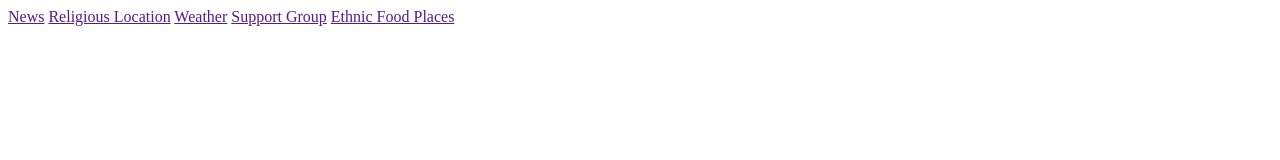
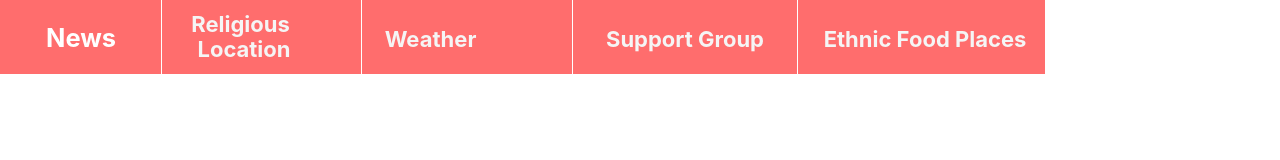
Before and after one commit to DarkMak/DeltaSigmaHacks, a plain HTML site: page index.html in a window 1280 px wide. Drawn offline with Linux system fonts and the light colour scheme.

Commit message:
Added the menu and the menu boxes in css

```diff
--- a/index.html
+++ b/index.html
@@ -4,15 +4,26 @@
     <meta charset="UTF-8">
     <meta http-equiv="X-UA-Compatible" content="IE=edge">
     <meta name="viewport" content="width=device-width, initial-scale=1.0">
+    <link rel="stylesheet" href="styles.css">
     <title>Marhaban</title>
 </head>
 <body>
     <div class="menu">
-        <a class="news" href="">News</a>
-        <a class="religloc" href="">Religious Location</a>
-        <a class="weather" href="">Weather</a>
-        <a class="supgroup" href="">Support Group</a>
-        <a class="ethfoodplace" href="">Ethnic Food Places</a>
+        <a class="newstxt" href="">News</a>
+        <a class="newsbox" href=""></a>
+
+        <a class="religioustxt" href="">Religious</a>
+        <a class="locationtxt" href="">Location</a>
+        <a class="religlocbox" href=""></a>
+
+        <a class="weathertxt" href="">Weather</a>
+        <a class="weatherbox" href=""></a>
+
+        <a class="supgrouptxt" href="">Support Group</a>
+        <a class="supgroupbox" href></a>
+
+        <a class="ethfoodplacetxt" href="">Ethnic Food Places</a>
+        <a class="ethfoodplacebox" href=""></a>
     </div>
 </body>
 </html>
--- a/styles.css
+++ b/styles.css
@@ -0,0 +1,180 @@
+.menu a{
+    /*background-color: #FF6D6D;*/
+    color: white;
+    text-decoration: none;
+
+
+}
+
+.menu .newstxt{
+    position: absolute;
+    width: 70px;
+    height: 31px;
+    left: 46px;
+    top: 22px;
+
+    font-family: 'Inter';
+    font-style: normal;
+    font-weight: 700;
+    font-size: 25.4479px;
+    line-height: 31px;
+    /* identical to box height */
+
+    text-align: center;
+
+
+    color: #FFFFFF;
+}
+
+.menu .religioustxt{
+    /* Religious */
+
+
+    position: absolute;
+    width: 99px;
+    height: 27px;
+    left: 191px;
+    top: 11px;
+
+
+    font-family: 'Inter';
+    font-style: normal;
+    font-weight: 700;
+    font-size: 22px;
+    line-height: 27px;
+    /* identical to box height */
+
+    text-align: center;
+
+    color: #F5F5F5;
+
+}
+
+.menu .locationtxt{
+    /* Locations */
+
+
+    position: absolute;
+    width: 106px;
+    height: 27px;
+    left: 191px;
+    top: 36px;
+
+    font-family: 'Inter';
+    font-style: normal;
+    font-weight: 700;
+    font-size: 22px;
+    line-height: 27px;
+    /* identical to box height */
+
+    text-align: center;
+
+    color: #F5F5F5;
+}
+
+.menu .weathertxt{
+    position: absolute;
+    width: 93px;
+    height: 27px;
+    left: 384px;
+    top: 26px;
+
+    font-family: 'Inter';
+    font-style: normal;
+    font-weight: 700;
+    font-size: 22px;
+    line-height: 27px;
+    /* identical to box height */
+
+    text-align: center;
+
+    color: #F5F5F5;
+}
+
+.menu .supgrouptxt{
+    position: absolute;
+    width: 183.47px;
+    height: 27px;
+    left: 593.27px;
+    top: 26px;
+
+    font-family: 'Inter';
+    font-style: normal;
+    font-weight: 700;
+    font-size: 22px;
+    line-height: 27px;
+    /* identical to box height */
+
+    text-align: center;
+
+    color: #F5F5F5;
+}
+
+.menu .ethfoodplacetxt{
+    position: absolute;
+    width: 237.03px;
+    height: 27px;
+    left: 806.49px;
+    top: 26px;
+
+    font-family: 'Inter';
+    font-style: normal;
+    font-weight: 700;
+    font-size: 22px;
+    line-height: 27px;
+    /* identical to box height */
+
+    text-align: center;
+
+    color: #F5F5F5;
+}
+
+.menu .newsbox{
+    position: absolute;
+    width: 161px;
+    height: 74px;
+    background-color: #FF6D6D;
+    left: 0px;
+    top: 0px;
+    z-index: -1;
+}
+
+.menu .religlocbox{
+    position: absolute;
+    width: 199px;
+    height: 74px;
+    background-color: #FF6D6D;
+    left: 162px;
+    top: 0px;
+    z-index: -1;
+}
+
+.menu .weatherbox{
+    position: absolute;
+    width: 210px;
+    height: 74px;
+    background-color: #FF6D6D;
+    left: 362px;
+    top: 0px;
+    z-index: -1;
+}
+
+.menu .supgroupbox{
+    position: absolute;
+    width: 224px;
+    height: 74px;
+    background-color: #FF6D6D;
+    left: 573px;
+    top: 0px;
+    z-index: -1;
+}
+
+.menu .ethfoodplacebox{
+    position: absolute;
+    width: 247px;
+    height: 74px;
+    background-color: #FF6D6D;
+    left: 798px;
+    top: 0px;
+    z-index: -1;
+}
```
